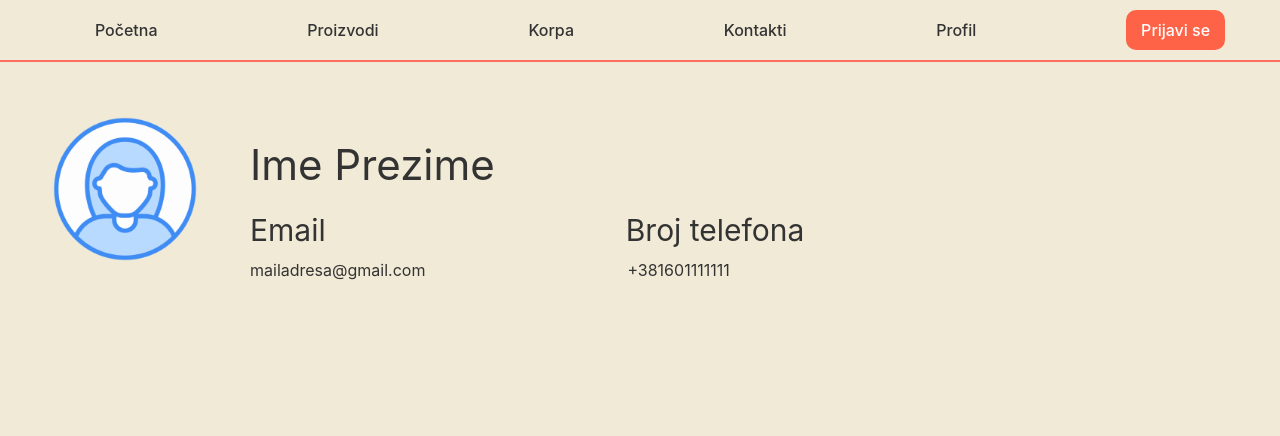
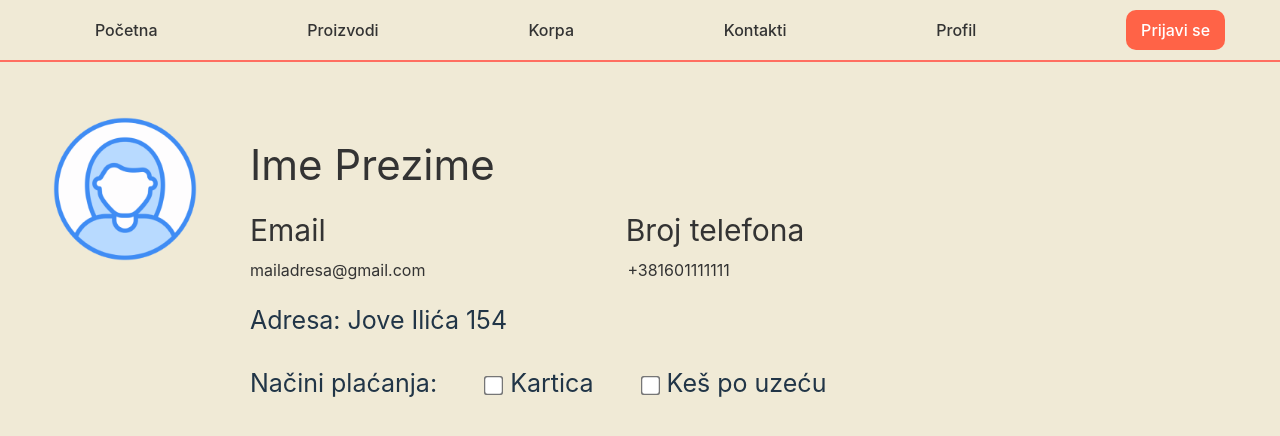
Before and after one commit to elab-development/klijentske-veb-tehnologije-2024-2022-0167-narucivanje-hrane, a React (Vite) app: page /profile in a window 1280 px wide. Shown: the top 436 px of the page. Built offline with nearby package versions, Linux system fonts and the light colour scheme.

Commit message:
12.commit - Zavrsena Profile stranica i CSS

```diff
--- a/src/App.css
+++ b/src/App.css
@@ -321,36 +321,6 @@
 
 /* PROFILNA */
 
-/* .profile-container h1 {
-  font-weight: normal;
-  font-size: 42px;
-  color: #333;
-}
-
-.profile-container h2 {
-  font-weight: normal;
-  font-size: 32px;
-  color: #333;
-}
-
-.profile-container img {
-  margin-right: 50px;
-  border-radius: 50%;
-  width: 150px;
-  height: 150px;
-}
-
-.profile-container {
-  display: flex;
-  flex-direction: row;
-  justify-content: flex-start;
-  align-items: flex-start;
-  padding: 50px;
-  background-color: #f0ead6;
-  width: 100%;
-}
- */
-
  .profile-container {
   display: flex;
   flex-direction: row;
@@ -409,3 +379,25 @@
   color: #333;
   flex-wrap: wrap;
 }
+
+.additional-info {
+  display: flex;
+  flex-direction: column;
+  justify-content: flex-start;
+  align-items: flex-start;
+  flex-wrap: wrap;
+}
+
+.additional-info h2 {
+  font-weight: normal;
+  font-size: 25px;
+  margin-top: 20px;
+  margin-right: 15px;
+  margin-left: 0px;
+  margin-bottom: 5px;
+}
+
+input[type="checkbox"]{
+  transform: scale(1.5);
+  margin-left: 50px;
+}
--- a/src/pages/Profile.tsx
+++ b/src/pages/Profile.tsx
@@ -17,6 +17,13 @@ const Profile = () => {
                 <span>mailadresa@gmail.com</span>
                 <span>+381601111111</span>
             </div>
+            <div className="additional-info">
+                <h2>Adresa: Jove Ilića 154</h2>
+                <h2>Načini plaćanja:
+                <input type="checkbox" id="card" name="payment" value="card" /> Kartica
+                <input type="checkbox" id="card" name="payment" value="cash" /> Keš po uzeću
+                </h2>
+            </div>
         </div>
     </div>
     );
```
